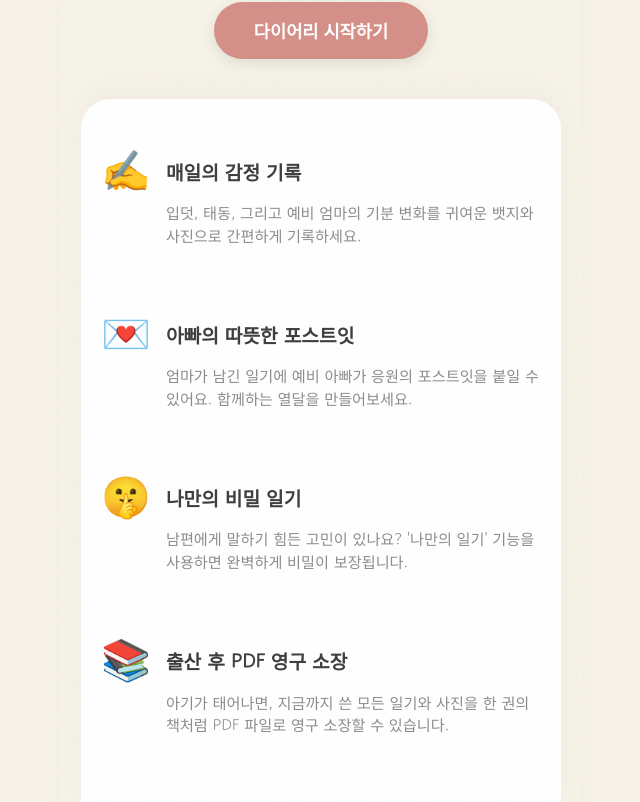
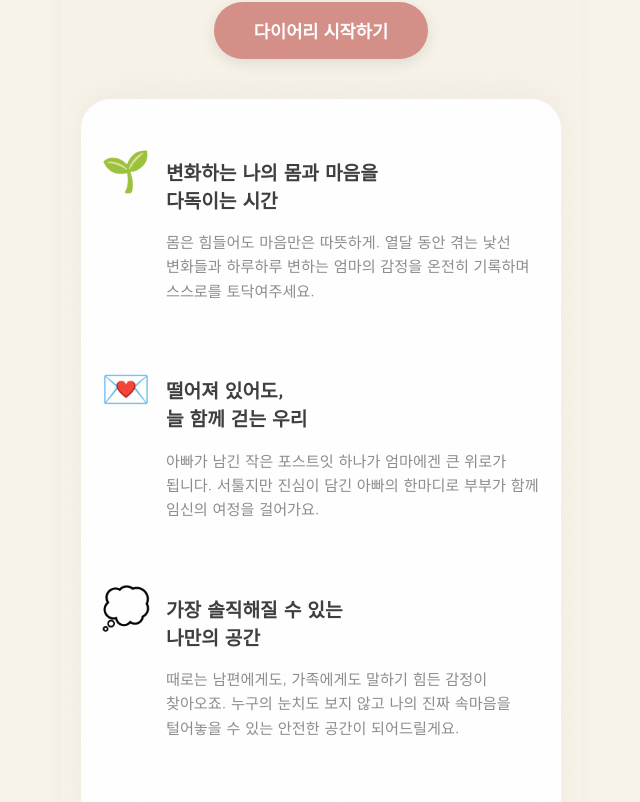
Before and after one commit to tjdgns0716-sketch/pregnancy-diary, a Next.js app: page /login in a window 1280 px wide. Shown: the part 342-1144 px from the top of the page, without its empty margins (319-959 px from the left). Built offline with nearby package versions, Linux system fonts and the light colour scheme; no server answers.

Commit message:
Update landing copy for better UX

```diff
--- a/src/app/login/page.js
+++ b/src/app/login/page.js
@@ -323,11 +323,11 @@ export default function Login() {
         <div style={{ backgroundColor: 'white', borderRadius: '30px 30px 0 0', padding: '40px 20px', boxShadow: '0 -10px 30px rgba(0,0,0,0.03)' }}>
 
           <div style={{ marginBottom: '40px', display: 'flex', gap: '15px', alignItems: 'flex-start' }}>
-            <div style={{ fontSize: '2.5rem' }}>✍️</div>
+            <div style={{ fontSize: '2.5rem' }}>🌱</div>
             <div>
-              <h3 style={{ fontSize: '1.2rem', color: 'var(--text-primary)', marginBottom: '5px' }}>매일의 감정 기록</h3>
-              <p style={{ fontSize: '0.95rem', color: 'var(--text-secondary)', lineHeight: '1.5' }}>
-                입덧, 태동, 그리고 예비 엄마의 기분 변화를 귀여운 뱃지와 사진으로 간편하게 기록하세요.
+              <h3 style={{ fontSize: '1.2rem', color: 'var(--text-primary)', marginBottom: '8px', wordBreak: 'keep-all' }}>변화하는 나의 몸과 마음을<br/>다독이는 시간</h3>
+              <p style={{ fontSize: '0.95rem', color: 'var(--text-secondary)', lineHeight: '1.6', wordBreak: 'keep-all' }}>
+                몸은 힘들어도 마음만은 따뜻하게. 열달 동안 겪는 낯선 변화들과 하루하루 변하는 엄마의 감정을 온전히 기록하며 스스로를 토닥여주세요.
               </p>
             </div>
           </div>
@@ -335,29 +335,29 @@ export default function Login() {
           <div style={{ marginBottom: '40px', display: 'flex', gap: '15px', alignItems: 'flex-start' }}>
             <div style={{ fontSize: '2.5rem' }}>💌</div>
             <div>
-              <h3 style={{ fontSize: '1.2rem', color: 'var(--text-primary)', marginBottom: '5px' }}>아빠의 따뜻한 포스트잇</h3>
-              <p style={{ fontSize: '0.95rem', color: 'var(--text-secondary)', lineHeight: '1.5' }}>
-                엄마가 남긴 일기에 예비 아빠가 응원의 포스트잇을 붙일 수 있어요. 함께하는 열달을 만들어보세요.
+              <h3 style={{ fontSize: '1.2rem', color: 'var(--text-primary)', marginBottom: '8px', wordBreak: 'keep-all' }}>떨어져 있어도,<br/>늘 함께 걷는 우리</h3>
+              <p style={{ fontSize: '0.95rem', color: 'var(--text-secondary)', lineHeight: '1.6', wordBreak: 'keep-all' }}>
+                아빠가 남긴 작은 포스트잇 하나가 엄마에겐 큰 위로가 됩니다. 서툴지만 진심이 담긴 아빠의 한마디로 부부가 함께 임신의 여정을 걸어가요.
               </p>
             </div>
           </div>
 
           <div style={{ marginBottom: '40px', display: 'flex', gap: '15px', alignItems: 'flex-start' }}>
-            <div style={{ fontSize: '2.5rem' }}>🤫</div>
+            <div style={{ fontSize: '2.5rem' }}>💭</div>
             <div>
-              <h3 style={{ fontSize: '1.2rem', color: 'var(--text-primary)', marginBottom: '5px' }}>나만의 비밀 일기</h3>
-              <p style={{ fontSize: '0.95rem', color: 'var(--text-secondary)', lineHeight: '1.5' }}>
-                남편에게 말하기 힘든 고민이 있나요? '나만의 일기' 기능을 사용하면 완벽하게 비밀이 보장됩니다.
+              <h3 style={{ fontSize: '1.2rem', color: 'var(--text-primary)', marginBottom: '8px', wordBreak: 'keep-all' }}>가장 솔직해질 수 있는<br/>나만의 공간</h3>
+              <p style={{ fontSize: '0.95rem', color: 'var(--text-secondary)', lineHeight: '1.6', wordBreak: 'keep-all' }}>
+                때로는 남편에게도, 가족에게도 말하기 힘든 감정이 찾아오죠. 누구의 눈치도 보지 않고 나의 진짜 속마음을 털어놓을 수 있는 안전한 공간이 되어드릴게요.
               </p>
             </div>
           </div>
 
           <div style={{ marginBottom: '20px', display: 'flex', gap: '15px', alignItems: 'flex-start' }}>
-            <div style={{ fontSize: '2.5rem' }}>📚</div>
+            <div style={{ fontSize: '2.5rem' }}>🎁</div>
             <div>
-              <h3 style={{ fontSize: '1.2rem', color: 'var(--text-primary)', marginBottom: '5px' }}>출산 후 PDF 영구 소장</h3>
-              <p style={{ fontSize: '0.95rem', color: 'var(--text-secondary)', lineHeight: '1.5' }}>
-                아기가 태어나면, 지금까지 쓴 모든 일기와 사진을 한 권의 책처럼 PDF 파일로 영구 소장할 수 있습니다.
+              <h3 style={{ fontSize: '1.2rem', color: 'var(--text-primary)', marginBottom: '8px', wordBreak: 'keep-all' }}>아이가 태어나는 날,<br/>한 권의 책이 되다</h3>
+              <p style={{ fontSize: '0.95rem', color: 'var(--text-secondary)', lineHeight: '1.6', wordBreak: 'keep-all' }}>
+                280일간의 설렘, 눈물, 그리고 기쁨의 순간들. 이 모든 기억을 모아 우리 아이를 위한 세상에 단 하나뿐인 태교 일기장으로 영원히 간직하세요.
               </p>
             </div>
           </div>
```
